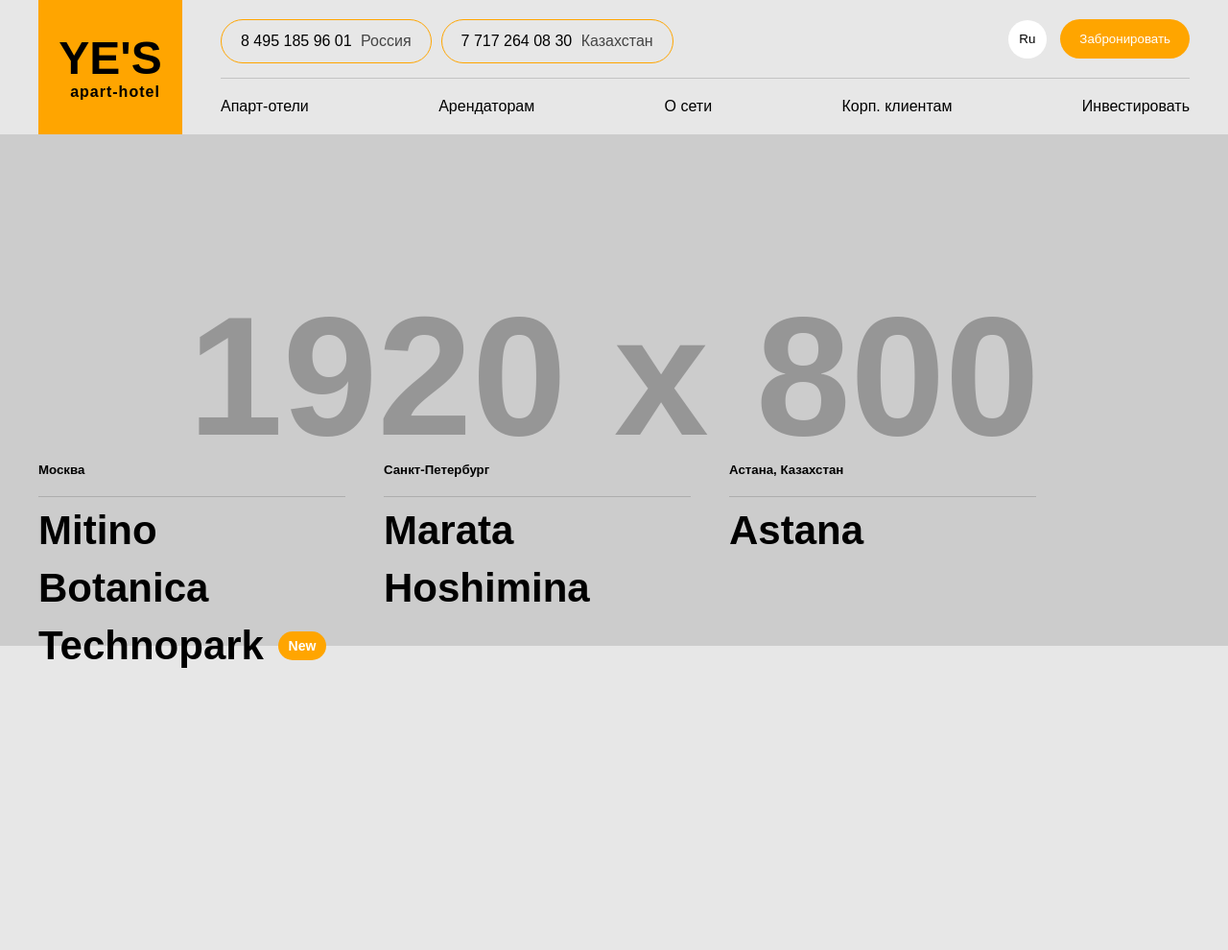
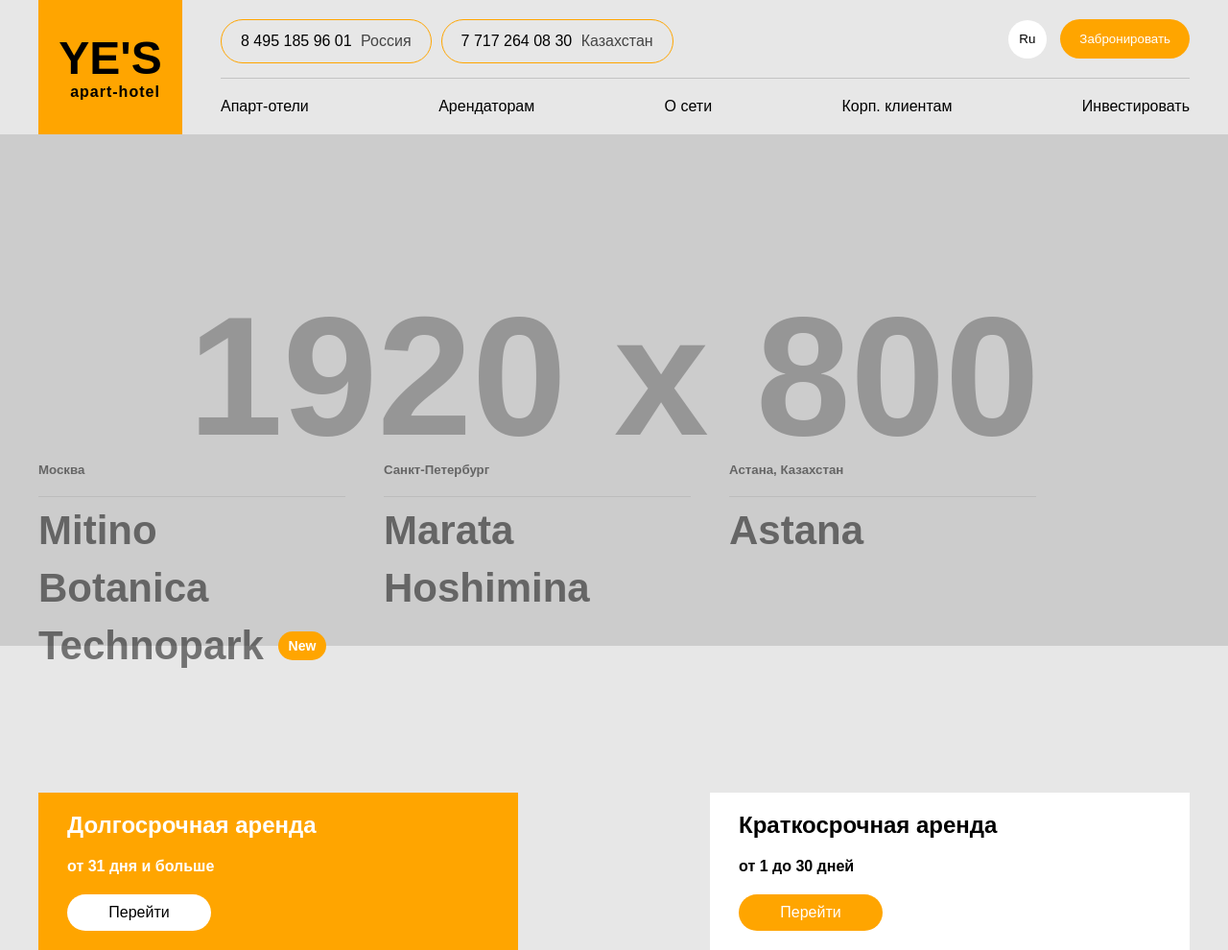
Before and after one commit to ermuxanov/apart-hotel, a plain HTML site: page index.html in a window 1280 px wide. Shown: the whole page at 96% size. Before the commit the page ends 940 px from the top, so only its background shows below. Drawn offline with Linux system fonts and the light colour scheme; placeholder pictures from the web are drawn by us.

Commit message:
Add files via upload

```diff
--- a/css/style.css
+++ b/css/style.css
@@ -117,6 +117,7 @@
   z-index: -1;
 }
 .header__content-inner {
+  position: relative;
   display: flex;
   align-items: center;
   height: 800px;
@@ -135,16 +136,22 @@
   flex-direction: column;
   gap: 10px;
   color: #fff;
-  /* opacity: 0.5; */
 }
 .hotel__city-item {
   padding-bottom: 20px;
   border-bottom: 1px solid #00000027;
+  opacity: 0.5;
 }
 .hotel__city-name {
   font-size: 42px;
   line-height: 50px;
   position: relative;
+}
+.hotel__city-name a {
+  opacity: 0.5;
+}
+.hotel__city-name > a:hover {
+  opacity: 1;
 }
 .hotel__city-new::after {
   position: absolute;
@@ -161,3 +168,42 @@
   width: 50px;
   border-radius: 15px;
 }
+.rental {
+  width: 100%;
+  display: flex;
+  justify-content: space-between;
+  position: absolute;
+  bottom: -50px;
+}
+.longRental,
+.shortRental {
+  max-width: 500px;
+  width: 100%;
+  padding: 20px;
+  display: flex;
+  gap: 20px;
+  flex-direction: column;
+  padding-left: 30px;
+}
+.longRental {
+  background: orange;
+  color: #fff;
+}
+.shortRental {
+  background: #fff;
+  color: #000;
+}
+.longRental__link,
+.shortRental__link {
+  width: 150px;
+  text-align: center;
+  padding: 10px 30px;
+  border-radius: 30px;
+}
+.longRental__link {
+  background: #fff;
+}
+.shortRental__link {
+  background: orange;
+  color: #fff;
+}
--- a/index.html
+++ b/index.html
@@ -62,6 +62,18 @@
                 <h2 class="hotel__city-name"><a href="#!">Astana</a></h2>
               </div>
             </div>
+            <div class="rental">
+              <div class="longRental">
+                <h2 class="longRental__title">Долгосрочная аренда</h2>
+                <h4 class="longRental__decs">от 31 дня и больше</h4>
+                <a href="#!" class="longRental__link">Перейти</a>
+              </div>
+              <div class="shortRental">
+                <h2 class="shortRental__title">Краткосрочная аренда</h2>
+                <h4 class="shortRental__decs">от 1 до 30 дней</h4>
+                <a href="#!" class="shortRental__link">Перейти</a>
+              </div>
+            </div>
           </div>
         </div>
       </div>
```
